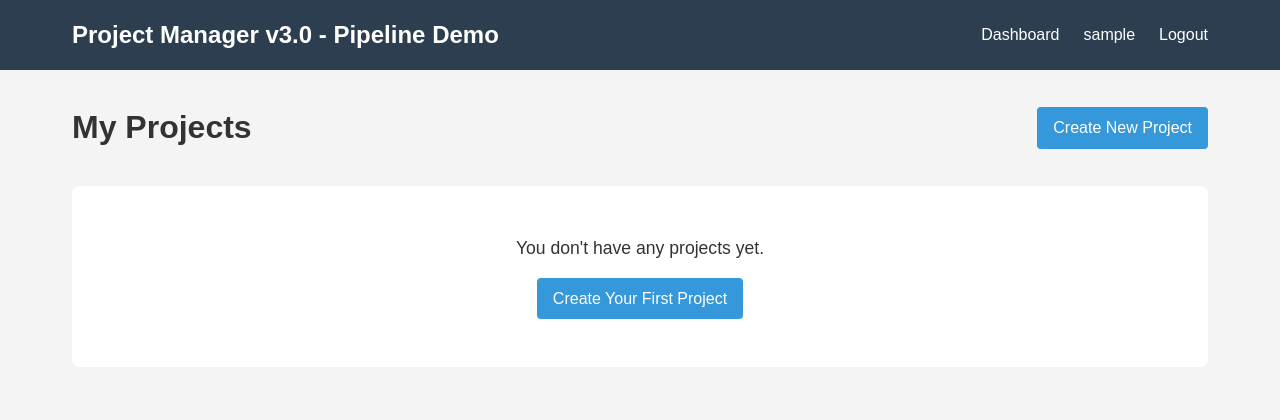
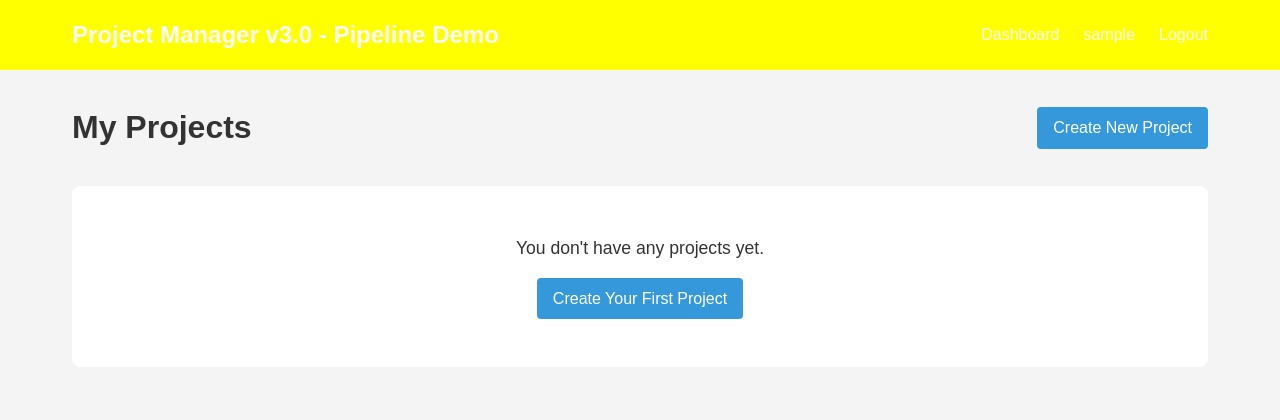
Before and after one commit to ruvxn/SDE-TASK-APP, a Flask app: page /dashboard in a window 1280 px wide. Shown: the top 420 px of the page. Run offline with Flask 3, Linux system fonts and the light colour scheme; the visitor is signed in with stand-in values (Sample User, id 1); data that the repository does not hold is empty.

Commit message:
nav bar BG color update

```diff
--- a/static/css/style.css
+++ b/static/css/style.css
@@ -14,7 +14,7 @@ body {
 
 /* Navigation */
 nav {
-    background-color: #2c3e50;
+    background-color: #FFFF00;;
     color: white;
     padding: 1rem 0;
 }
```
